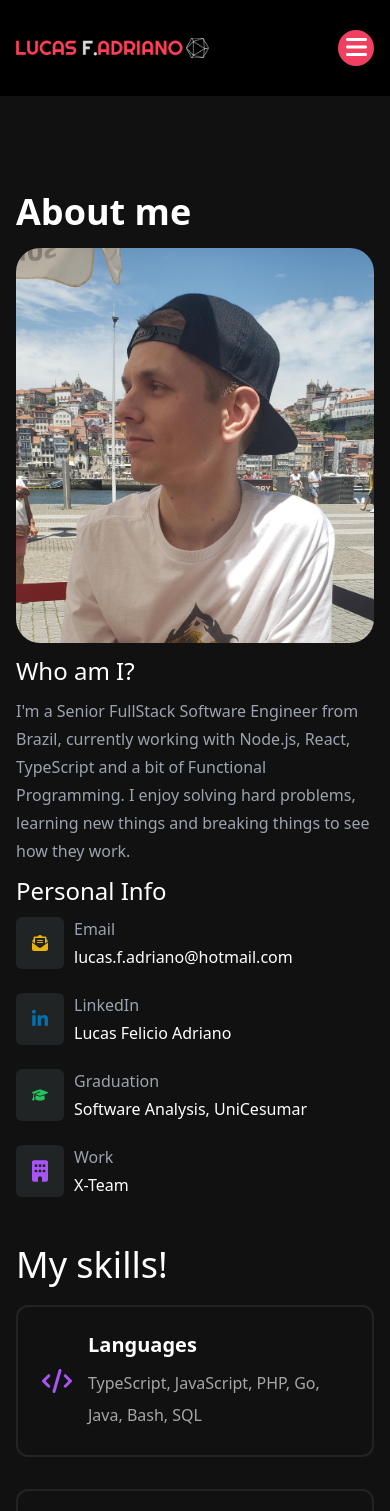
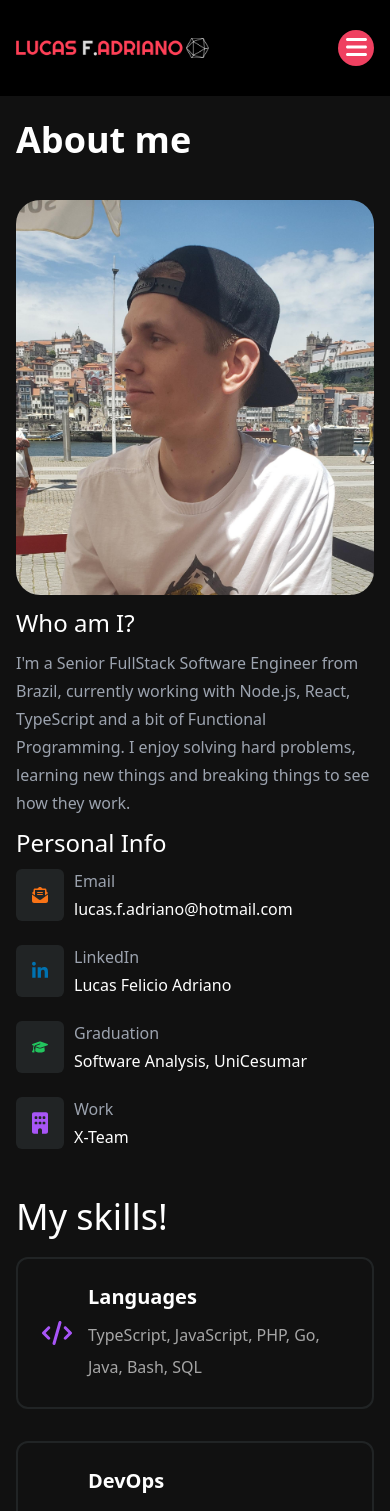
Before and after one commit to lucasadrianof/personal-blog-nextjs, a Next.js app: page /about in a window 390 px wide. Shown: the top 1511 px of the page. Built offline with nearby package versions, Linux system fonts and the light colour scheme.

Commit message:
Tweaks for mobile on `About` page (#15)
* fix: fix padding on mobile

* fix: close menu on menu click for current route

* fix: fix paddings for mobile

```diff
--- a/src/app/about/page.tsx
+++ b/src/app/about/page.tsx
@@ -5,8 +5,10 @@ export default function About() {
   return (
     <div className="lg:container lg:rounded-2xl bg-[#111111] px-4 sm:px-5 md:px-10 lg:px-20">
       <div>
-        <div className="py-12">
-          <h2 className="after-effect after:left-52 mt-12 lg:mt-0">About me</h2>
+        <div className="py-12 xs:pt-0 xs:pb-12">
+          <h2 className="after-effect after:left-52 mt-12 xs:mt-6 lg:mt-0">
+            About me
+          </h2>
           <WhoAmI />
         </div>
         <div className="pb-12">
--- a/src/app/components/Header/Header.tsx
+++ b/src/app/components/Header/Header.tsx
@@ -6,15 +6,19 @@ import { FontAwesomeIcon } from '@fortawesome/react-fontawesome'
 import Image from 'next/image'
 import Link from 'next/link'
 import { usePathname } from 'next/navigation'
-import { useEffect, useState } from 'react'
+import { MouseEventHandler, useEffect, useState } from 'react'
 
 import menuData, { MenuItem } from './data'
 import usePrevious from '@/app/hooks/usePrevious'
 
+interface MenuItemLink extends MenuItem {
+  onClick: MouseEventHandler<HTMLAnchorElement>
+}
+
 const isActiveLink = (menuPath: string, routePath: string | null) =>
   menuPath.replace(/\/\d+/, '') === routePath?.replace(/\/\d+/, '')
 
-const MenuLink = ({ icon, href, text }: MenuItem) => {
+const MenuLink = ({ icon, href, onClick, text }: MenuItemLink) => {
   const currentPath = usePathname()
   const classes =
     'flex items-center px-5 py-3 rounded-md font-medium text-sm bg-[#212425] text-[#A6A6A6] hover:text-white hover:bg-gradient-to-r from-[#FA5252] to-[#DD2476]'
@@ -24,7 +28,7 @@ const MenuLink = ({ icon, href, text }: MenuItem) => {
 
   return (
     <li className="px-2 xl:pl-5">
-      <Link className={className} href={href}>
+      <Link className={className} href={href} onClick={onClick}>
         <span className="mr-2 text-xl">
           <FontAwesomeIcon className="w-4" icon={icon} />
         </span>
@@ -83,7 +87,17 @@ export default function Header() {
           }`}
         >
           {menuData.map(({ href, icon, text }, index) => (
-            <MenuLink key={index} icon={icon} href={href} text={text} />
+            <MenuLink
+              key={index}
+              icon={icon}
+              href={href}
+              text={text}
+              onClick={() => {
+                if (href === currentPath && menuOpen) {
+                  setMenuOpen(false)
+                }
+              }}
+            />
           ))}
         </ul>
       </nav>
--- a/src/app/components/PersonalInfo/data.tsx
+++ b/src/app/components/PersonalInfo/data.tsx
@@ -16,7 +16,7 @@ type PersonalInfo = {
 const personalInfo: PersonalInfo[] = [
   {
     icon: faEnvelopeOpenText,
-    iconClass: 'text-yellow-500',
+    iconClass: 'text-orange-500',
     name: 'Email',
     meta: (
       <>
--- a/src/app/components/WhoAmI/WhoAmI.tsx
+++ b/src/app/components/WhoAmI/WhoAmI.tsx
@@ -3,7 +3,7 @@ import PersonalInfo from '../PersonalInfo/PersonalInfo'
 
 export default function WhoAmI() {
   return (
-    <div className="grid grid-cols-12 md:gap-10 pt-4 items-center">
+    <div className="grid grid-cols-12 md:gap-10 md:pt-4 xs:pt-10 items-center">
       <div className="col-span-12 md:col-span-4">
         <Image
           className="w-full object-cover overflow-hidden rounded-3xl mb-3"
```
